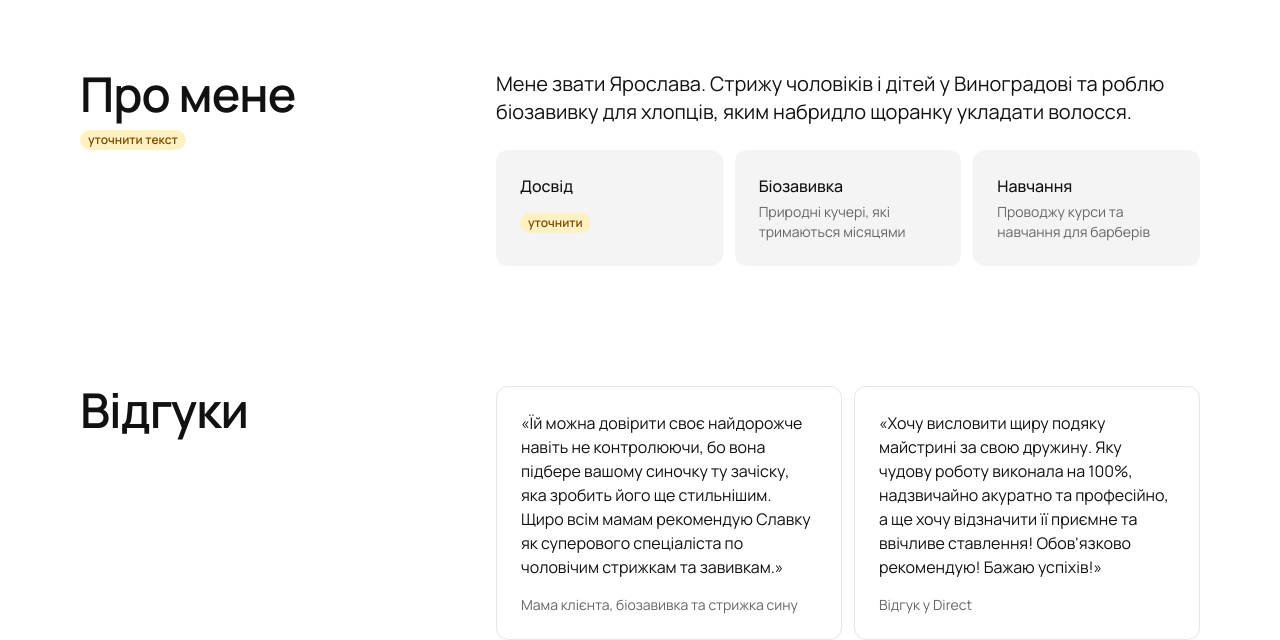
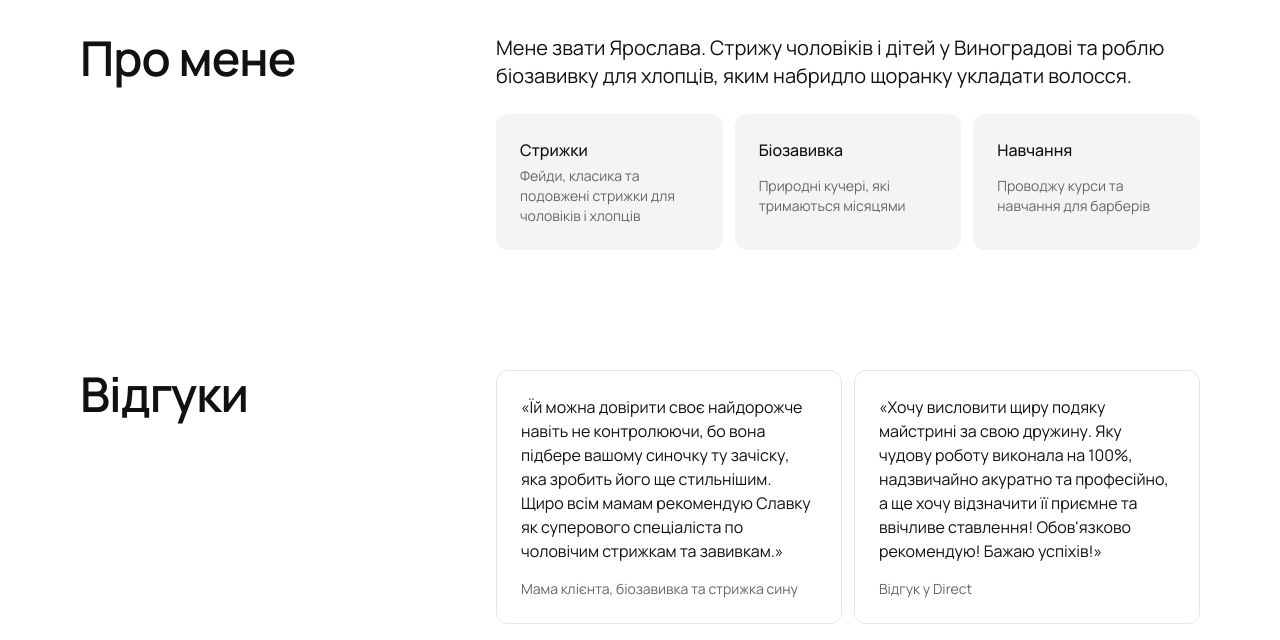
Before and after one commit to daniil-topc/yaroslava-barber, a plain HTML site: page index.html in a window 1280 px wide. Shown: the part 2680-3320 px from the top of the page. Drawn offline with Linux system fonts and the light colour scheme.

Commit message:
Прибрано заглушки «уточнити»
Рядки без даних (тривалість, графік, досвід, вік, оплата) прибрано.
Замість двох питань без відповіді додано «Де ви знаходитесь?» і
«Чи можна записатися на сьогодні?».

Co-Authored-By: Claude Opus 5.5 <noreply@anthropic.com>

```diff
--- a/css/style.css
+++ b/css/style.css
@@ -24,8 +24,6 @@
   --btn-text: #ffffff;
   --nav-bg: rgba(255, 255, 255, .72);
   --menu-bg: rgba(255, 255, 255, .92);
-  --todo-bg: #fff1c2;
-  --todo-text: #7a4b00;   /* 6.6:1 на --todo-bg */
   --hero-from: #000000; --hero-to: #666666;
   /* Градієнт hero: карамель і мед з кучерів на фото, лаванда й небо для холодного балансу */
   --g1: #f3c89b; --g2: #f7b4a7; --g3: #c8b6f2; --g4: #a8d4f4;
@@ -46,8 +44,6 @@
     --btn-text: #000000;
     --nav-bg: rgba(24, 24, 24, .72);
     --menu-bg: rgba(0, 0, 0, .92);
-    --todo-bg: #313131;
-    --todo-text: #ffd66b;  /* 9.4:1 на #313131 */
     --hero-from: #ffffff; --hero-to: #9b9b9b;
     --g1: #8a5a2b; --g2: #7a3a4a; --g3: #4b3a8a; --g4: #1f5a7a;
     --glow-opacity: .7;
@@ -65,8 +61,6 @@
   --btn-text: #000000;
   --nav-bg: rgba(24, 24, 24, .72);
   --menu-bg: rgba(0, 0, 0, .92);
-  --todo-bg: #313131;
-  --todo-text: #ffd66b;
   --hero-from: #ffffff; --hero-to: #9b9b9b;
   --g1: #8a5a2b; --g2: #7a3a4a; --g3: #4b3a8a; --g4: #1f5a7a;
   --glow-opacity: .7;
@@ -131,13 +125,6 @@ img { display: block; max-width: 100%; height: auto; }
   transform: translateY(-200%); transition: transform .3s var(--ease);
 }
 .skip:focus { transform: none; }
-
-/* Мітка «уточнити» для даних, яких поки немає */
-.todo {
-  display: inline-block; vertical-align: middle;
-  padding: var(--s-25) var(--s-75); border-radius: var(--r-full);
-  background: var(--todo-bg); color: var(--todo-text);
-}
 
 /* ---------- Кнопки ---------- */
 .btn {
@@ -296,7 +283,6 @@ body.menu-open { overflow: hidden; }
 .prices li { display: flex; align-items: baseline; justify-content: space-between; gap: var(--s-200); padding: var(--s-200) 0; border-top: 1px solid var(--line); }
 .prices li:last-child { border-bottom: 1px solid var(--line); }
 .price { white-space: nowrap; font-weight: 600; font-variant-numeric: tabular-nums; }
-.note { margin-top: var(--s-200); display: flex; align-items: center; gap: var(--s-75); }
 
 /* Роботи */
 .grid { display: grid; grid-template-columns: repeat(3, 1fr); gap: var(--s-50); }
--- a/index.html
+++ b/index.html
@@ -129,7 +129,6 @@
           <li><span class="title-2">Дитяча стрижка</span><span class="title-2 price">350 грн</span></li>
           <li><span class="title-2">Біозавивка<span class="caption-2 muted block">ціна залежить від довжини волосся</span></span><span class="title-2 price">1500–1800 грн</span></li>
         </ul>
-        <p class="caption-2 muted note">Тривалість процедур <span class="todo caption-3">уточнити</span></p>
       </div>
     </section>
 
@@ -167,12 +166,11 @@
     <section class="section split reveal" id="about" aria-labelledby="about-title">
       <div class="split__head">
         <h2 class="heading-2" id="about-title">Про мене</h2>
-        <p><span class="todo caption-3">уточнити текст</span></p>
       </div>
       <div>
         <p class="body-7">Мене звати Ярослава. Стрижу чоловіків і дітей у Виноградові та роблю біозавивку для хлопців, яким набридло щоранку укладати волосся.</p>
         <ul class="facts">
-          <li><span class="title-3">Досвід</span><span class="body-6 muted"><span class="todo caption-3">уточнити</span></span></li>
+          <li><span class="title-3">Стрижки</span><span class="body-6 muted">Фейди, класика та подовжені стрижки для чоловіків і хлопців</span></li>
           <li><span class="title-3">Біозавивка</span><span class="body-6 muted">Природні кучері, які тримаються місяцями</span></li>
           <li><span class="title-3">Навчання</span><span class="body-6 muted">Проводжу курси та навчання для барберів</span></li>
         </ul>
@@ -216,19 +214,19 @@
         </details>
         <details>
           <summary class="title-2">Чи стрижете дітей?<svg class="icon caret" viewBox="0 0 256 256" aria-hidden="true"><path d="M213.66,101.66l-80,80a8,8,0,0,1-11.32,0l-80-80A8,8,0,0,1,53.66,90.34L128,164.690l74.34-74.35a8,8,0,0,1,11.32,11.32Z"/></svg></summary>
-          <p class="body-3 muted">Так, дитяча стрижка коштує 350 грн. З якого віку <span class="todo caption-3">уточнити</span></p>
+          <p class="body-3 muted">Так, дитяча стрижка коштує 350 грн.</p>
         </details>
         <details>
           <summary class="title-2">Скільки тримається біозавивка?<svg class="icon caret" viewBox="0 0 256 256" aria-hidden="true"><path d="M213.66,101.66l-80,80a8,8,0,0,1-11.32,0l-80-80A8,8,0,0,1,53.66,90.34L128,164.690l74.34-74.35a8,8,0,0,1,11.32,11.32Z"/></svg></summary>
           <p class="body-3 muted">Кучері тримаються кілька місяців. Коли завиток частково відросте, приблизно через 3 місяці, робимо легку корекцію. Ціна від 1500 до 1800 грн залежно від довжини волосся.</p>
         </details>
         <details>
-          <summary class="title-2">Скільки триває стрижка?<svg class="icon caret" viewBox="0 0 256 256" aria-hidden="true"><path d="M213.66,101.66l-80,80a8,8,0,0,1-11.32,0l-80-80A8,8,0,0,1,53.66,90.34L128,164.690l74.34-74.35a8,8,0,0,1,11.32,11.32Z"/></svg></summary>
-          <p class="body-3 muted"><span class="todo caption-3">уточнити</span></p>
+          <summary class="title-2">Де ви знаходитесь?<svg class="icon caret" viewBox="0 0 256 256" aria-hidden="true"><path d="M213.66,101.66l-80,80a8,8,0,0,1-11.32,0l-80-80A8,8,0,0,1,53.66,90.34L128,164.690l74.34-74.35a8,8,0,0,1,11.32,11.32Z"/></svg></summary>
+          <p class="body-3 muted">Вул. Миру 67, Виноградів. Маршрут відкривається кнопкою «Прокласти маршрут» нижче.</p>
         </details>
         <details>
-          <summary class="title-2">Як можна оплатити?<svg class="icon caret" viewBox="0 0 256 256" aria-hidden="true"><path d="M213.66,101.66l-80,80a8,8,0,0,1-11.32,0l-80-80A8,8,0,0,1,53.66,90.34L128,164.690l74.34-74.35a8,8,0,0,1,11.32,11.32Z"/></svg></summary>
-          <p class="body-3 muted"><span class="todo caption-3">уточнити</span></p>
+          <summary class="title-2">Чи можна записатися на сьогодні?<svg class="icon caret" viewBox="0 0 256 256" aria-hidden="true"><path d="M213.66,101.66l-80,80a8,8,0,0,1-11.32,0l-80-80A8,8,0,0,1,53.66,90.34L128,164.690l74.34-74.35a8,8,0,0,1,11.32,11.32Z"/></svg></summary>
+          <p class="body-3 muted">Напишіть у Direct. Якщо є вільне віконце, запропоную найближчий час.</p>
         </details>
       </div>
     </section>
@@ -242,7 +240,6 @@
         <div>
           <dl class="info">
             <div><dt class="body-6 muted">Адреса</dt><dd class="body-2">вул. Миру 67, Виноградів</dd></div>
-            <div><dt class="body-6 muted">Графік</dt><dd class="body-2"><span class="todo caption-3">уточнити</span></dd></div>
             <div><dt class="body-6 muted">Телефон</dt><dd class="body-2"><a href="tel:+380983448636">+380 98 344 86 36</a></dd></div>
           </dl>
           <a class="btn btn--lg btn--ghost button-lg" href="https://maps.app.goo.gl/WLm7totq3DNT4GoF6">
```
